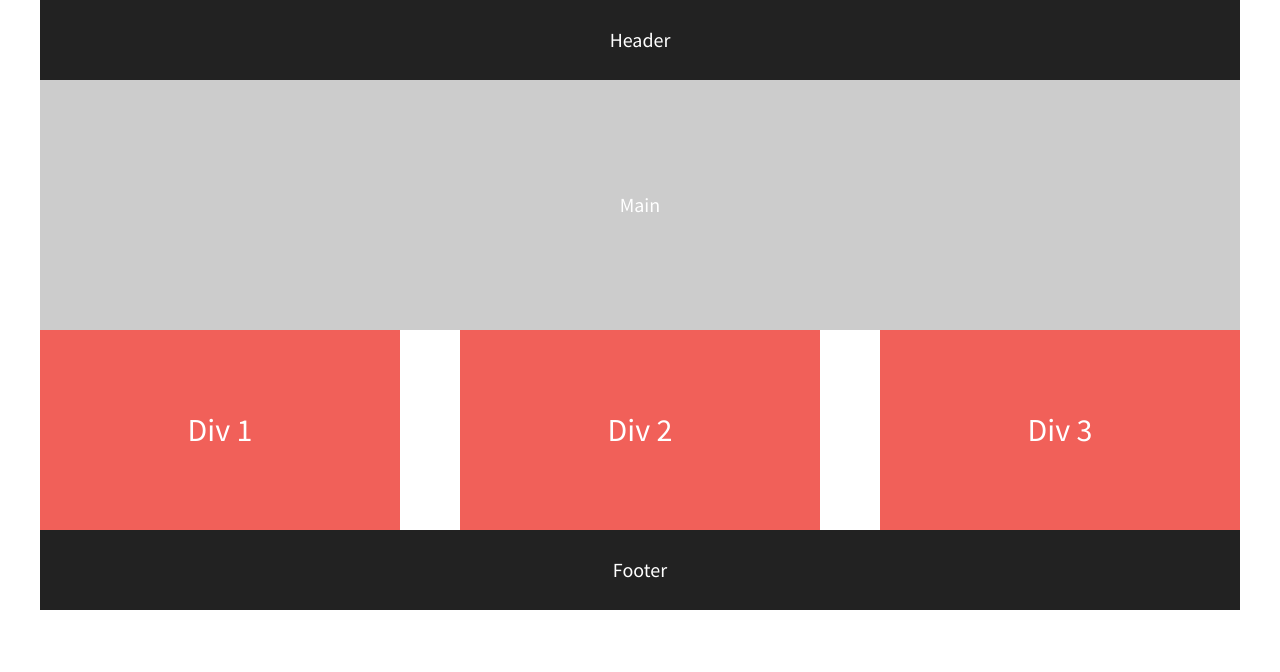
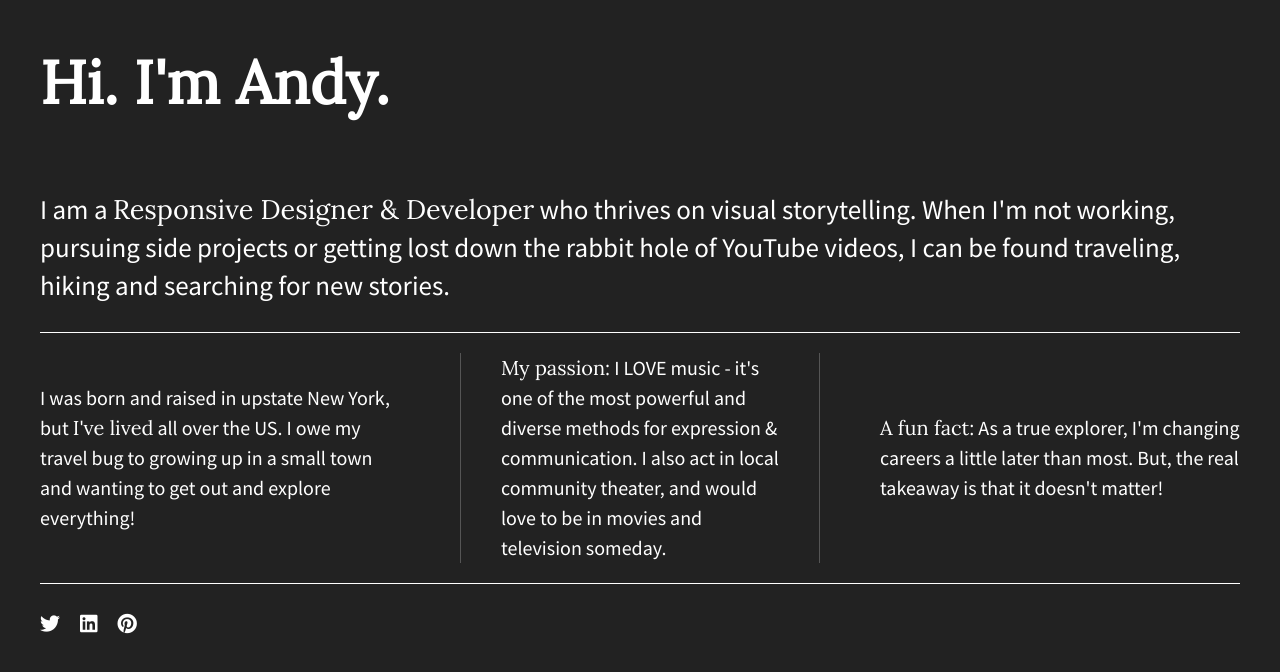
Before and after one commit to AndyV83/flexbox-starter, a plain HTML site: page index.html in a window 1280 px wide. Drawn offline with nearby package versions, Linux system fonts and the light colour scheme.

Commit message:
Personalized website info

```diff
--- a/css/main.css
+++ b/css/main.css
@@ -95,60 +95,71 @@ textarea {
    Author's custom styles
    ========================================================================== */
 
+/*Large Background Image*/
 html {
-  background-color: #fff;
+    background-color: #222;
     height: 100%;
     width: 100%;
   }
 
   body {
     font-family: 'Source Sans Pro', sans-serif;
-  padding: 0 2em;
+    padding: 0em 2em;
     font-size: 1.25em;
-  height: 100%;
     color: #fff;
+    display: flex;
+    justify-content: center;
+  }
+
+  .flex-container {
+    display: flex;
+    flex-flow: row wrap;
+    justify-content: space-between;
+    max-width: 1200px;
+  }
+
+  p span {
+    font-family: 'Lora', sans-serif;
   }
 
   header,
   footer {
-  background-color: #222;
-  height: 80px;
     width: 100%;
+    display: flex;
+    justify-content: flex-start;
+  }
+
+  header h1 {
+    font-family: 'Lora', sans-serif;
+    font-size: 3em;
   }
 
   main {
-  background-color: #ccc;
-  height: 250px;
     width: 100%;
+    display: flex;
+    justify-content: center;
+    border-bottom: 1px solid #fff;
   }
 
-header,
-footer,
-main {
+  main p {
+    font-size: 1.35em;
+  }
+
+  .flex-items {
     display: flex;
     justify-content: center;
     align-items: center;
-
+    line-height: 1.5em;
+    font-size: 1em;
+    border-bottom: 1px solid #555;
   }
 
-.flex-container {
-  display: flex;
-  justify-content: center;
-  align-items: center;
-  flex-flow: row wrap;
-  justify-content: space-between;
+  footer {
+    border-top: 1px solid #fff;
   }
 
-.flex-items {
-  color: #fff;
-  line-height: 1.5em;
-  font-size: 1.6em;
-  background-color: #f16059;
-  width: 30%;
-  height: 200px;
-  display: flex;
-  justify-content: center;
-  align-items: center;
+  footer i {
+    padding: 30px 20px 0 0;
   }
 
   /* ==========================================================================
@@ -231,15 +242,22 @@ main {
      Modify as content requires.
      ========================================================================== */
 
-/* If you'd like to try a different layout on Desktop and larger screens: */
-@media (min-width: 1200px) {
-  #div-1,
-  #div-2{
-      /* set your flex value to 1 50% */
+  @media all and (max-width: 768px) {
+      body {
+        padding: 1em;
+      }
   }
 
-  #div-3 {
-    /* set your flex value to 1 100% */
+  @media (min-width: 1200px) {
+      .flex-items {
+        flex-basis: 30%;
+        border-bottom: none;
+      }
+
+      #div-2 p {
+        border-left: 1px solid #555;
+        border-right: 1px solid #555;
+        padding: 0 40px;
       }
   }
 
--- a/index.html
+++ b/index.html
@@ -14,6 +14,7 @@
         <link rel="stylesheet" href="css/main.css">
         <script src="js/vendor/modernizr-2.8.3.min.js"></script>
         <link href="https://fonts.googleapis.com/css?family=Lora|Source+Sans+Pro:400,700" rel="stylesheet">
+        <link rel="stylesheet" href="https://use.fontawesome.com/releases/v5.5.0/css/all.css" integrity="sha384-B4dIYHKNBt8Bc12p+WXckhzcICo0wtJAoU8YZTY5qE0Id1GSseTk6S+L3BlXeVIU" crossorigin="anonymous">
     </head>
     <body>
         <!--[if lt IE 8]>
@@ -22,18 +23,26 @@
 
         <!-- Add your site or application content here -->
         <section class="flex-container">
-            <header>Header</header>
-            <main>Main</main>
+            <header>
+                <h1>Hi. I'm Andy.</h1>
+            </header>
+            <main>
+                <p>I am a <span>Responsive Designer & Developer</span> who thrives on visual storytelling. When I'm not working, pursuing side projects or getting lost down the rabbit hole of YouTube videos, I can be found traveling, hiking and searching for new stories.</p>
+            </main>
             <div id="div-1" class="flex-items">
-                Div 1
+                <p>I was born and raised in upstate New York, but <span>I've lived</span> all over the US. I owe my travel bug to growing up in a small town and wanting to get out and explore everything!</p>
             </div>
             <div id="div-2" class="flex-items">
-                Div 2
+                <p><span>My passion:</span> I LOVE music - it's one of the most powerful and diverse methods for expression & communication. I also act in local community theater, and would love to be in movies and television someday.</p>
             </div>
             <div id="div-3" class="flex-items">
-                Div 3
+                <p><span>A fun fact:</span> As a true explorer, I'm changing careers a little later than most. But, the real takeaway is that it doesn't matter!</p>
             </div>
-            <footer>Footer</footer>
+            <footer>
+                <i class="fab fa-twitter"></i>
+                <i class="fab fa-linkedin"></i>
+                <i class="fab fa-pinterest"></i>
+            </footer>
         </section>
 
         <script src="https://ajax.googleapis.com/ajax/libs/jquery/1.11.3/jquery.min.js"></script>
```
Lines whose indentation alone changed are shown as unchanged.
